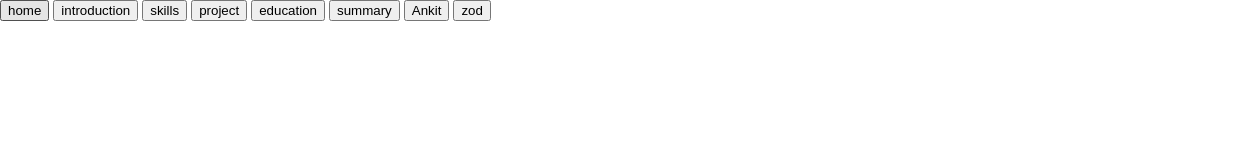
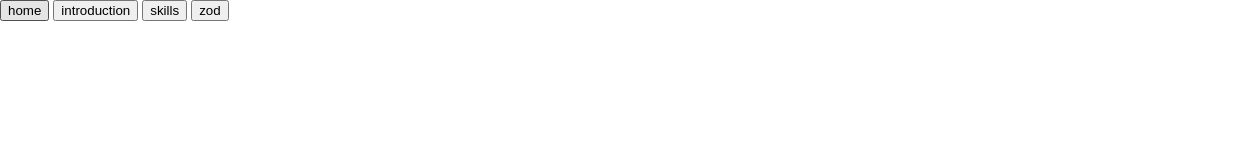
Before and after one commit to AnkitAnandTopno/title-transition, a plain HTML site: page index.html in a window 1280 px wide. Shown: the full height of the page, 0-1259 px from the left. Drawn offline with Linux system fonts and the light colour scheme.

Commit message:
Update index.html

```diff
--- a/index.html
+++ b/index.html
@@ -36,18 +36,6 @@
 			<li id="tran-list" data-head="skills">
 				fan
 			</li>
-			<li id="tran-list" data-head="project">
-				skills
-			</li>
-			<li id="tran-list" data-head="education">
-				skills
-			</li>
-			<li id="tran-list" data-head="summary">
-				skills
-			</li>
-			<li id="tran-list" data-head="ankit">
-				ankit
-			</li>
 			<li id="tran-list" data-head="zod">
 				zod
 			</li>
@@ -56,10 +44,6 @@
 		<button id="trigger1" class="trigger" data-title="home">home</button>
 		<button id="trigger2" class="trigger" data-title="introduction">introduction</button>
 		<button id="trigger3" class="trigger" data-title="skills">skills</button>
-		<button id="trigger4" class="trigger" data-title="project">project</button>
-		<button id="trigger5" class="trigger" data-title="education">education</button>
-		<button id="trigger6" class="trigger" data-title="summary">summary</button>
-		<button id="trigger7" class="trigger" data-title="ankit">Ankit</button>
 		<button id="trigger7" class="trigger" data-title="zod">zod</button>
 	</body>
 </html>
```
